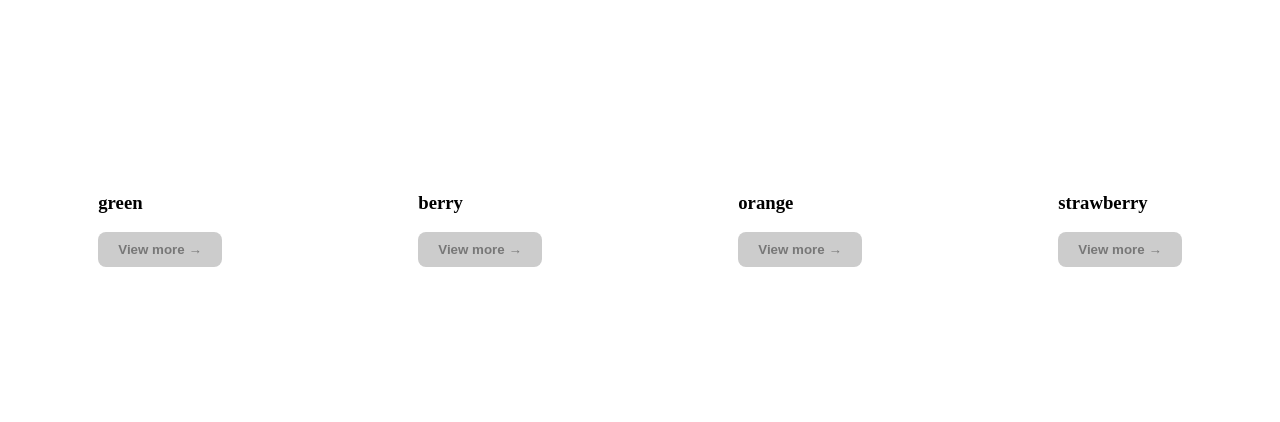
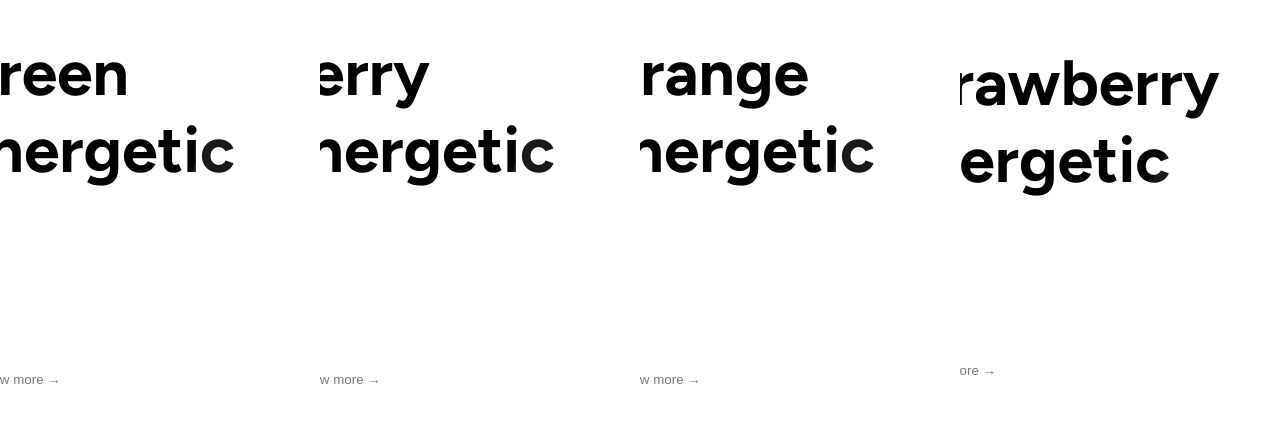
Before and after one commit to thechilguy/Soda, a React (Vite) app: page / in a window 1280 px wide. Shown: the part 180-602 px from the top of the page. Built offline with nearby package versions, Linux system fonts and the light colour scheme.

Commit message:
done pc version

```diff
--- a/src/App.module.scss
+++ b/src/App.module.scss
@@ -1,5 +1,7 @@
+@import url("https://fonts.googleapis.com/css2?family=Figtree:ital,wght@0,300..900;1,300..900&display=swap");
 body {
   margin: 0;
+  font-family: "Figtree", sans-serif;
 }
 .wrapper {
   width: 100vw;
--- a/src/App.tsx
+++ b/src/App.tsx
@@ -1,12 +1,40 @@
 import { useState } from "react";
 import styles from "./App.module.scss";
 import Card from "./components/Card/Card";
+import btlOrange from "./assets/btl_orange.png";
+import btlGreen from "./assets/btl_green.png";
+import btlBerry from "./assets/btl_burry.png";
+import btlStr from "./assets/btl_str.png";
 
 const drinks = [
-  { id: 1, name: "green", variant: "greenCard" },
-  { id: 2, name: "berry", variant: "berryCard" },
-  { id: 3, name: "orange", variant: "orangeCard" },
-  { id: 4, name: "strawberry", variant: "strawberryCard" },
+  {
+    id: 1,
+    name: "green",
+    variant: "greenCard",
+    image: btlGreen,
+    label: "Green Energetic",
+  },
+  {
+    id: 2,
+    name: "berry",
+    variant: "berryCard",
+    image: btlBerry,
+    label: "Berry Energetic",
+  },
+  {
+    id: 3,
+    name: "orange",
+    variant: "orangeCard",
+    image: btlOrange,
+    label: "Orange Energetic",
+  },
+  {
+    id: 4,
+    name: "strawberry",
+    variant: "strawberryCard",
+    image: btlStr,
+    label: "Strawberry Energetic",
+  },
 ];
 
 function App() {
@@ -31,6 +59,8 @@ function App() {
             key={drink.id}
             id={drink.id}
             name={drink.name}
+            image={drink.image}
+            label={drink.label}
             variant={drink.variant}
             isActive={activeCardId === drink.id}
             isExpanded={isExpanded}
--- a/src/components/Card/Card.module.scss
+++ b/src/components/Card/Card.module.scss
@@ -1,7 +1,11 @@
+.main {
+  padding: 10px;
+}
 .card {
   flex-shrink: 0;
   height: 100vh;
   display: flex;
+  flex-direction: column;
   align-items: center;
   justify-content: center;
   transition: background-color 0.6s ease, flex-basis 1s ease, opacity 0.8s ease;
@@ -9,41 +13,34 @@
   flex-basis: 25%;
 }
 
+/* ───── VARIANTS ───── */
 .default {
   background-color: white;
   color: black;
 }
 
-.active.greenCard {
+.active.greenCard,
+.expanded.greenCard {
   background-color: #6fcf97;
   color: white;
 }
-.active.berryCard {
+.active.berryCard,
+.expanded.berryCard {
   background-color: #bb6bd9;
   color: white;
 }
-.active.orangeCard {
+.active.orangeCard,
+.expanded.orangeCard {
   background-color: #f2994a;
   color: white;
 }
-.active.strawberryCard {
+.active.strawberryCard,
+.expanded.strawberryCard {
   background-color: #eb5757;
   color: white;
 }
 
-.expanded.greenCard {
-  background-color: #6fcf97;
-}
-.expanded.berryCard {
-  background-color: #bb6bd9;
-}
-.expanded.orangeCard {
-  background-color: #f2994a;
-}
-.expanded.strawberryCard {
-  background-color: #eb5757;
-}
-
+/* ───── STATES ───── */
 .expanded {
   flex-basis: 100vw;
   z-index: 10;
@@ -55,24 +52,166 @@
   pointer-events: none;
 }
 
+/* ───── BUTTON ───── */
 .button {
-  background-color: white;
-  color: black;
-  border: none;
-  padding: 10px 20px;
+  border: 1px solid white;
+  color: white;
+  background: transparent;
+  padding: 18px 30px;
   border-radius: 8px;
-  font-weight: 600;
+  font-weight: 300;
   cursor: pointer;
   transition: background-color 0.3s;
 }
-
 .button:hover {
-  background-color: #f2f2f2;
+  background-color: #c9c9c95e;
 }
-
 .disabledBtn {
-  background-color: #cccccc;
   color: #777;
   cursor: not-allowed;
   pointer-events: none;
 }
+
+.price {
+  font-size: 5rem;
+  font-weight: bold;
+  color: white;
+  opacity: 0;
+  transform: translateY(20px);
+  transition: all 0.5s ease;
+  white-space: nowrap;
+}
+
+/* ───── CONTENT ───── */
+.content {
+  display: flex;
+  flex-direction: column;
+  justify-content: center;
+  align-items: center;
+}
+
+.content img {
+  position: absolute;
+  top: -30px;
+  left: 0;
+  z-index: 10;
+  width: 0;
+  opacity: 0;
+  transform: translateY(-40px);
+  transition: opacity 0.5s ease, transform 0.5s ease;
+}
+
+.content .discription .price {
+  visibility: hidden;
+  opacity: 0;
+  transform: translateY(20px);
+  transition: opacity 0.4s ease, transform 0.4s ease;
+}
+
+.active .content img,
+.expanded .content img {
+  width: 320px;
+  opacity: 1;
+  transform: translateY(0);
+  animation: bounceDown 0.6s ease;
+}
+.expanded .content img {
+  width: 420px;
+  top: -150px;
+  right: -40px;
+  transform: translateY(0) scale(1.2);
+  transition: opacity 0.5s ease, transform 0.6s ease, width 0.6s ease;
+}
+
+@keyframes bounceDown {
+  0% {
+    transform: translateY(-40px);
+    opacity: 0;
+  }
+  40% {
+    transform: translateY(10px);
+    opacity: 1;
+  }
+  80% {
+    transform: translateY(-2px);
+  }
+  100% {
+    transform: translateY(0);
+  }
+}
+
+/* ───── DESCRIPTION ───── */
+.discription {
+  display: flex;
+  flex-direction: column;
+  align-items: center;
+}
+
+.discription h1 {
+  font-size: 4rem;
+  margin: 0;
+  width: 100%;
+}
+
+.discription .text,
+.discription .price,
+.discription p {
+  visibility: hidden;
+}
+
+.expanded .discription {
+  align-items: flex-start;
+  width: 100%;
+}
+.expanded .discription h1 {
+  width: 400px;
+}
+
+.expanded .discription .text,
+.expanded .discription .price,
+.expanded .discription p {
+  visibility: visible;
+  width: 400px;
+}
+
+.expanded .discription .price {
+  visibility: visible;
+  opacity: 1;
+  transform: translateY(0);
+}
+
+.expanded .price {
+  opacity: 1;
+  transform: translateY(0);
+  height: auto;
+  font-size: 5rem;
+}
+
+.expanded .conteiner {
+  display: flex;
+  flex-direction: row;
+}
+.expanded .content {
+  width: 1200px;
+}
+.conteiner {
+  display: flex;
+  justify-content: start;
+
+  width: 100%;
+  max-width: 1600px;
+}
+
+.blockImage {
+  position: relative;
+}
+.whiteDot {
+  position: absolute;
+  top: -10px;
+  left: 10px;
+  z-index: 1;
+  width: 500px;
+  height: 500px;
+  background-color: rgba($color: #ffffff56, $alpha: 0.1);
+  border-radius: 50%;
+}
--- a/src/components/Card/Card.tsx
+++ b/src/components/Card/Card.tsx
@@ -3,7 +3,9 @@ import styles from "./Card.module.scss";
 
 interface CardProps {
   name: string;
+  image: string;
   id: number;
+  label: string;
   variant: string;
   isActive: boolean;
   isExpanded: boolean;
@@ -15,9 +17,11 @@ interface CardProps {
 
 export default function Card({
   name,
+  image,
   variant,
   isActive,
   isExpanded,
+  label,
   onClick,
   onExpand,
   onCollapse,
@@ -31,13 +35,35 @@ export default function Card({
       [styles.expanded]: isActive && isExpanded,
       [styles.inactive]: !isActive && isExpanded,
     },
-    styles[variant] // <-- завжди додається, але стилі кольору керуються через parent-класи
+    styles[variant]
   );
 
   return (
     <div className={cardClass} onClick={onClick}>
-      <div className={styles.content}>
-        <h3>{name}</h3>
+      <div className={styles.main}>
+        <div className={styles.content}>
+          <div className={styles.blockImage}>
+            <img src={image} alt="" />
+            <div className={styles.whiteDot}></div>
+          </div>
+
+          <div className={styles.conteiner}>
+            <div className={styles.discription}>
+              <h1>{label}</h1>
+              <div className={styles.text}>
+                <p>
+                  Lorem ipsum dolor sit amet consectetur, adipisicing elit.
+                  Mollitia delectus, facere officiis excepturi totam nisi
+                  perferendis modi numquam saepe quas voluptas adipisci
+                  reprehenderit distinctio ratione dolore, officia voluptate
+                  voluptates magni!
+                </p>
+              </div>
+            </div>
+
+            <div className={styles.price}>79$</div>
+          </div>
+        </div>
         {isExpanded ? (
           <button
             onClick={(e) => {
```
